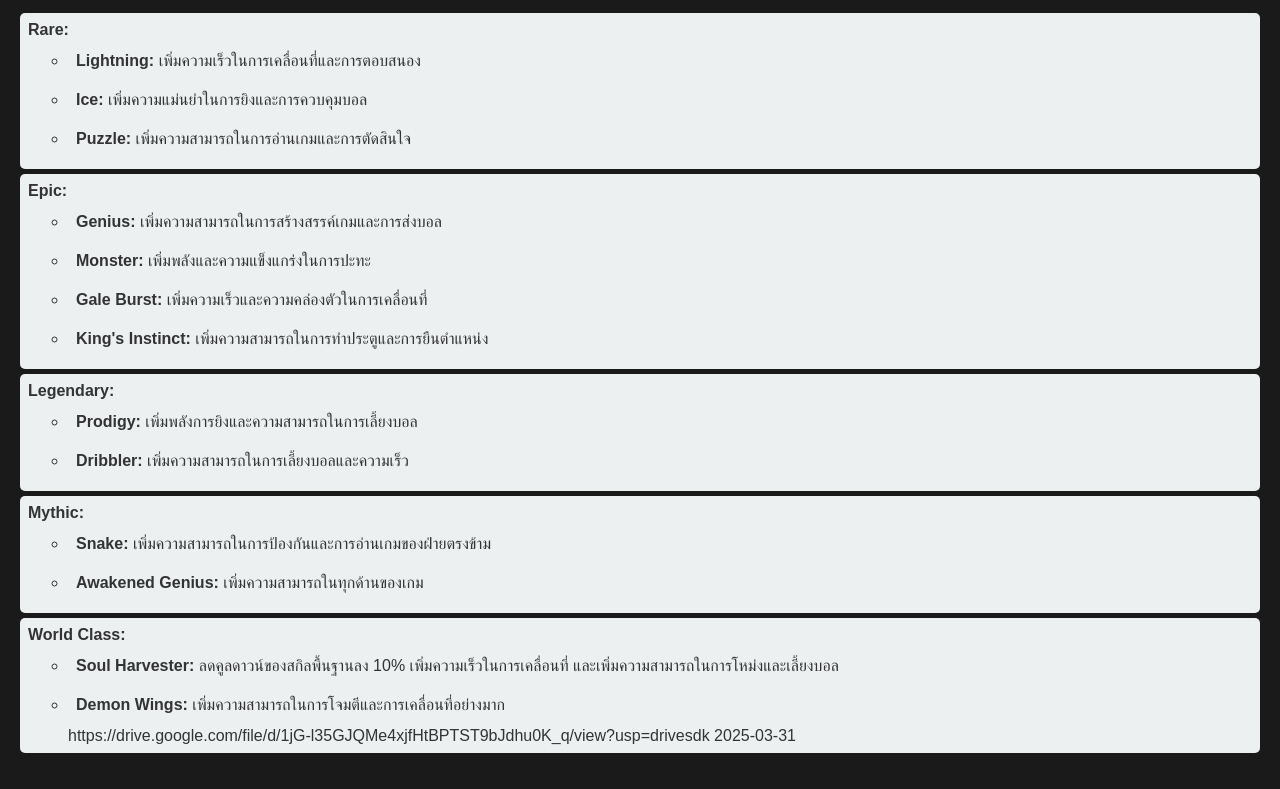
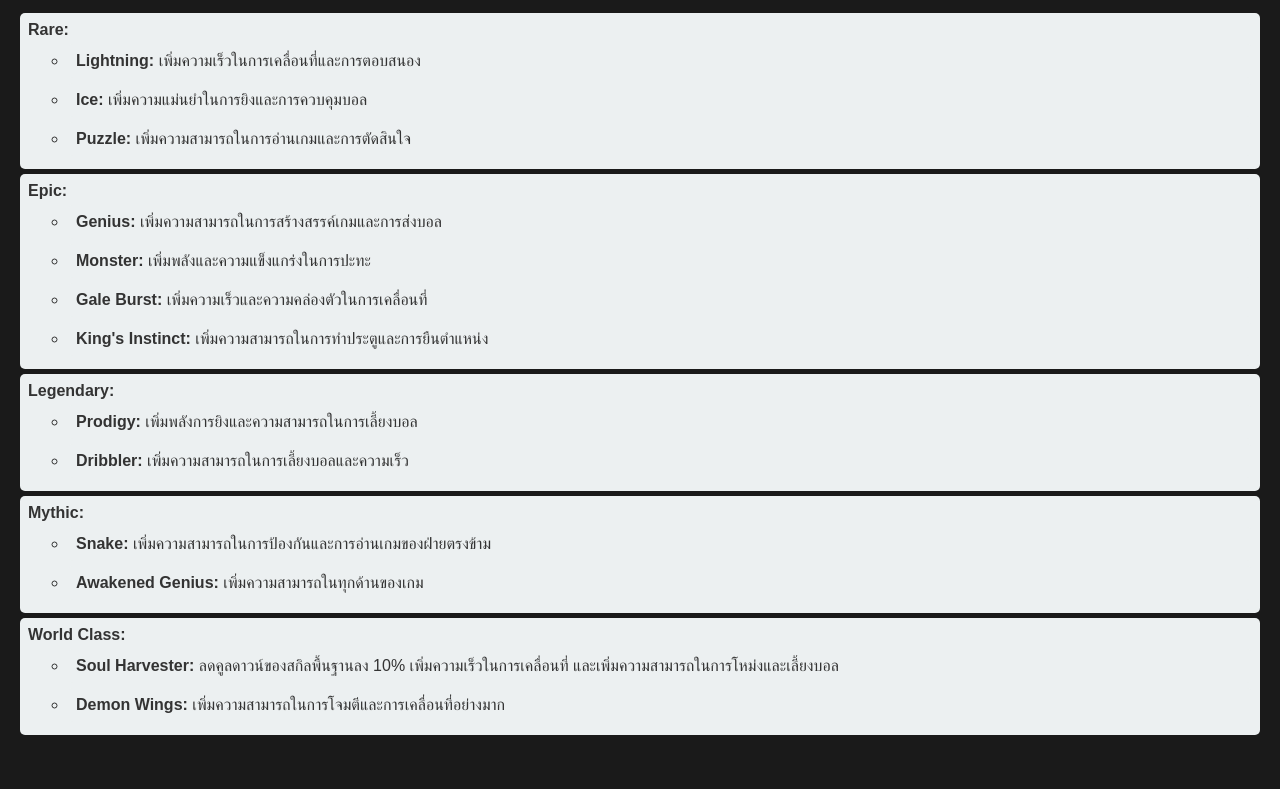
Before and after one commit to ice889/Blue-lock-by-Akkadech-, a plain HTML site: page Akkadech.html in a window 1280 px wide. Shown: the part 616-1405 px from the top of the page. Drawn offline with Linux system fonts and the light colour scheme.

Commit message:
Update and rename index.html to Akkadech.html

```diff
--- a/index.html
+++ b/Akkadech.html
@@ -114,7 +114,3 @@
             <ul>
                 <li><strong>Soul Harvester:</strong> ลดคูลดาวน์ของสกิลพื้นฐานลง 10% เพิ่มความเร็วในการเคลื่อนที่ และเพิ่มความสามารถในการโหม่งและเลี้ยงบอล</li>
                 <li><strong>Demon Wings:</strong> เพิ่มความสามารถในการโจมตีและการเคลื่อนที่อย่างมาก</li>
-            <url>
-   <loc>https://drive.google.com/file/d/1jG-l35GJQMe4xjfHtBPTST9bJdhu0K_q/view?usp=drivesdk</loc>
-   <lastmod>2025-03-31</lastmod>
-            </url>
```
